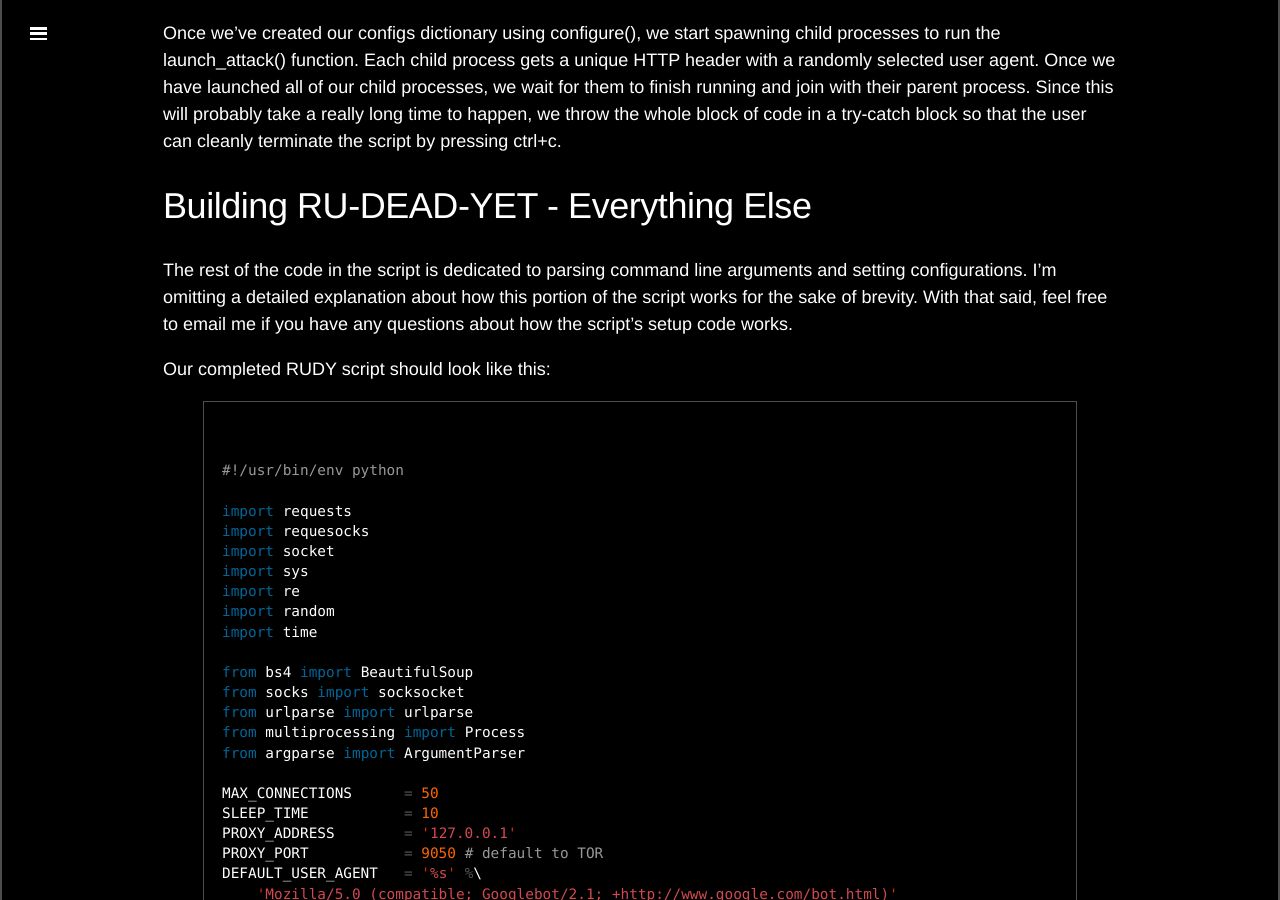
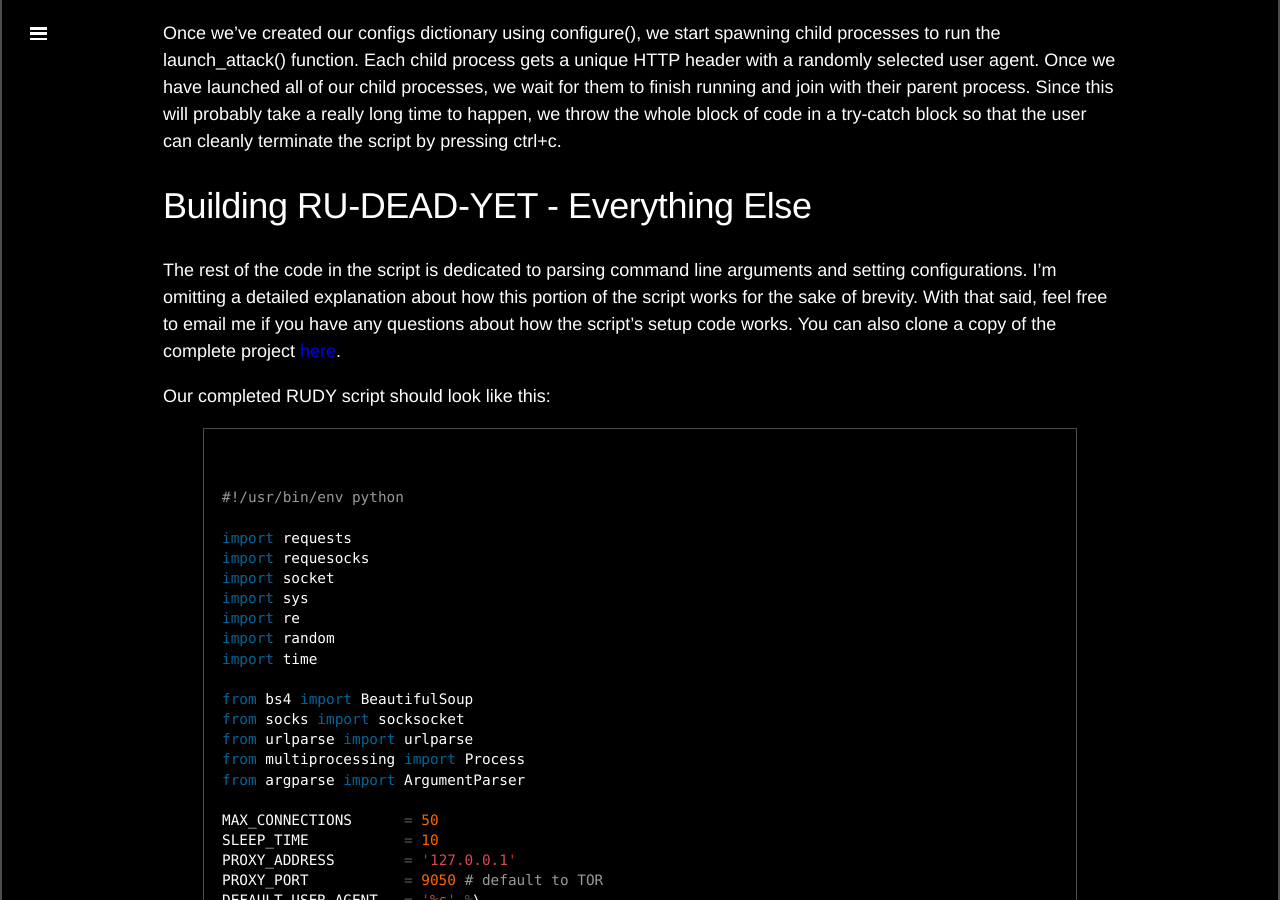
Before and after one commit to s0lst1c3/s0lst1c3.github.io, a Jekyll site: the page built from _posts/2015-11-23-rudy-layer-7-dos.md, in a window 1280 px wide and 900 px high, scrolled down 5533 px. Built offline with Jekyll 4.4.1, drawn with Linux system fonts in a browser that asks for light colours; Markdown is read by kramdown in place of the engine named in the settings; comment, search, counter and statistics services are not loaded.

Commit message:
Updated RUDY post

```diff
--- a/_posts/2015-11-23-rudy-layer-7-dos.md
+++ b/_posts/2015-11-23-rudy-layer-7-dos.md
@@ -199,7 +199,7 @@ Once we've created our configs dictionary using configure(), we start spawning c
 
 # Building RU-DEAD-YET - Everything Else
 
-The rest of the code in the script is dedicated to parsing command line arguments and setting configurations. I'm omitting a detailed explanation about how this portion of the script works for the sake of brevity. With that said, feel free to email me if you have any questions about how the script's setup code works.
+The rest of the code in the script is dedicated to parsing command line arguments and setting configurations. I'm omitting a detailed explanation about how this portion of the script works for the sake of brevity. With that said, feel free to email me if you have any questions about how the script's setup code works. You can also clone a copy of the complete project [here](http://github.com/s0lst1c3/rudydos).
 
 Our completed RUDY script should look like this:
 
```
